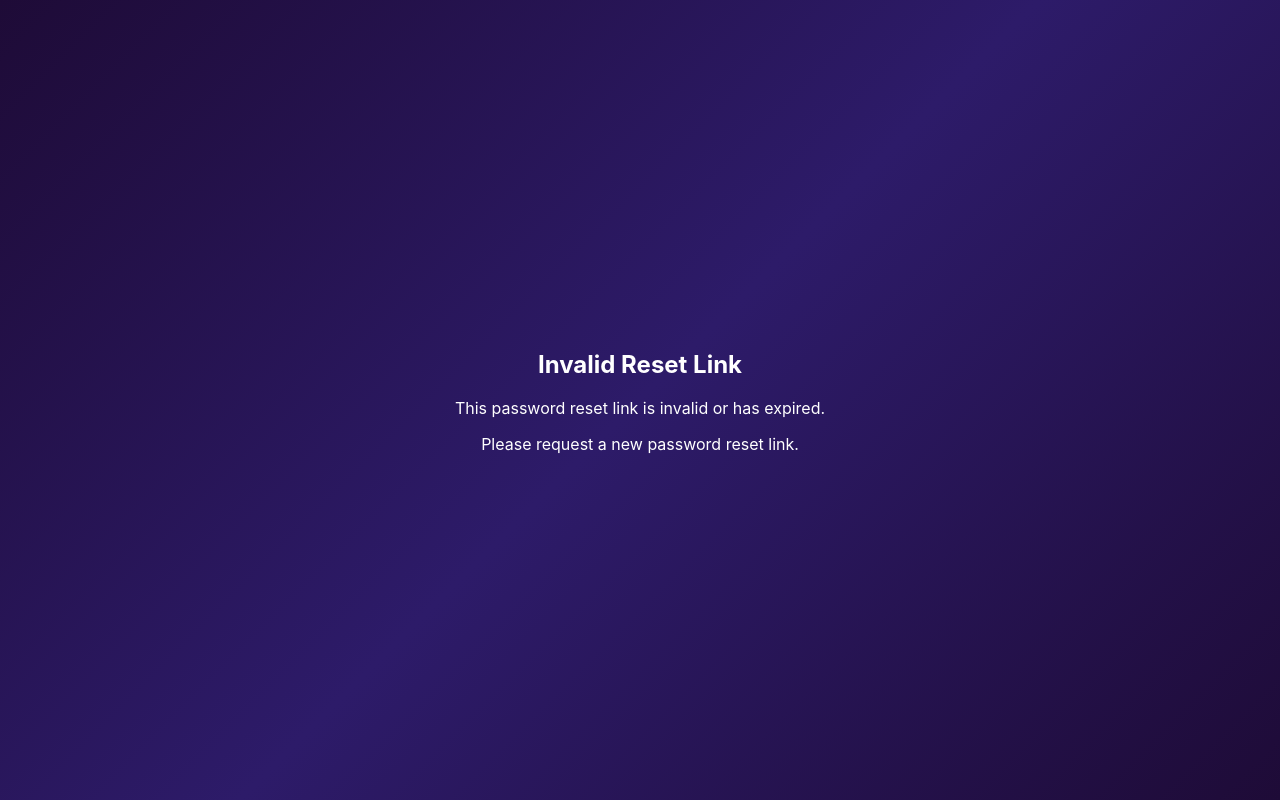
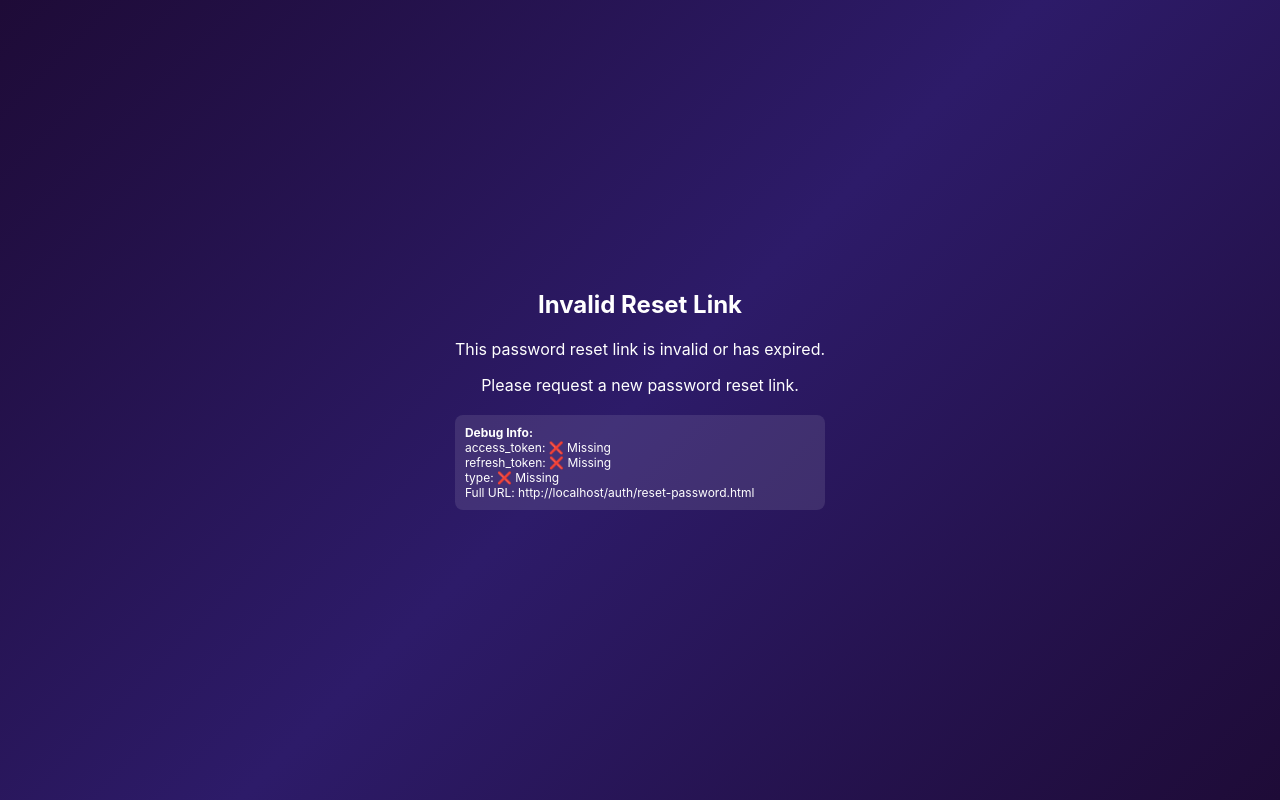
Before and after one commit to MishaGitHub9/stories-ai-web, a website: page auth/reset-password.html in a window 1280 px wide. Drawn offline with Linux system fonts and the light colour scheme.

Commit message:
Add debug info to reset password page

```diff
--- a/auth/reset-password.html
+++ b/auth/reset-password.html
@@ -31,6 +31,14 @@
             0% { transform: rotate(0deg); }
             100% { transform: rotate(360deg); }
         }
+        .debug-info {
+            background: rgba(255,255,255,0.1);
+            padding: 10px;
+            border-radius: 8px;
+            margin: 20px 0;
+            font-size: 12px;
+            text-align: left;
+        }
     </style>
 </head>
 <body>
@@ -38,6 +46,11 @@
         <div class="spinner"></div>
         <h2>Redirecting to Stories.ai...</h2>
         <p>If the app doesn't open automatically, please open it manually.</p>
+
+        <div class="debug-info">
+            <strong>Debug Info:</strong><br>
+            <span id="debug-text">Loading...</span>
+        </div>
     </div>
 
     <script>
@@ -47,15 +60,27 @@
         const refreshToken = urlParams.get('refresh_token');
         const type = urlParams.get('type');
 
+        // Показуємо debug інформацію
+        document.getElementById('debug-text').innerHTML = `
+            access_token: ${accessToken ? '✅ Present' : '❌ Missing'}<br>
+            refresh_token: ${refreshToken ? '✅ Present' : '❌ Missing'}<br>
+            type: ${type || '❌ Missing'}<br>
+            Full URL: ${window.location.href}
+        `;
+
         // Перевіряємо, чи це посилання для скидання пароля
         if (accessToken && refreshToken && type === 'recovery') {
-            // Перенаправляємо в додаток
-            const appUrl = `stories.ai://auth/reset-password?access_token=${accessToken}&refresh_token=${refreshToken}&type=${type}`;
+            console.log('✅ Valid reset link detected');
+
+            // Перенаправляємо в додаток з правильними параметрами
+            const appUrl = `stories.ai://auth/reset-password?access_token=${encodeURIComponent(accessToken)}&refresh_token=${encodeURIComponent(refreshToken)}&type=${encodeURIComponent(type)}`;
+
+            console.log('🔄 Redirecting to:', appUrl);
 
             // Спробуємо відкрити додаток
             window.location.href = appUrl;
 
-            // Якщо додаток не відкрився через 2 секунди, показуємо інструкції
+            // Якщо додаток не відкрився через 3 секунди, показуємо інструкції
             setTimeout(() => {
                 document.body.innerHTML = `
                     <div class="container">
@@ -73,14 +98,22 @@
                         ">Try Again</button>
                     </div>
                 `;
-            }, 2000);
+            }, 3000);
         } else {
+            console.log('❌ Invalid reset link');
             // Неправильне посилання
             document.body.innerHTML = `
                 <div class="container">
                     <h2>Invalid Reset Link</h2>
                     <p>This password reset link is invalid or has expired.</p>
                     <p>Please request a new password reset link.</p>
+                    <div class="debug-info">
+                        <strong>Debug Info:</strong><br>
+                        access_token: ${accessToken ? '✅ Present' : '❌ Missing'}<br>
+                        refresh_token: ${refreshToken ? '✅ Present' : '❌ Missing'}<br>
+                        type: ${type || '❌ Missing'}<br>
+                        Full URL: ${window.location.href}
+                    </div>
                 </div>
             `;
         }
```
